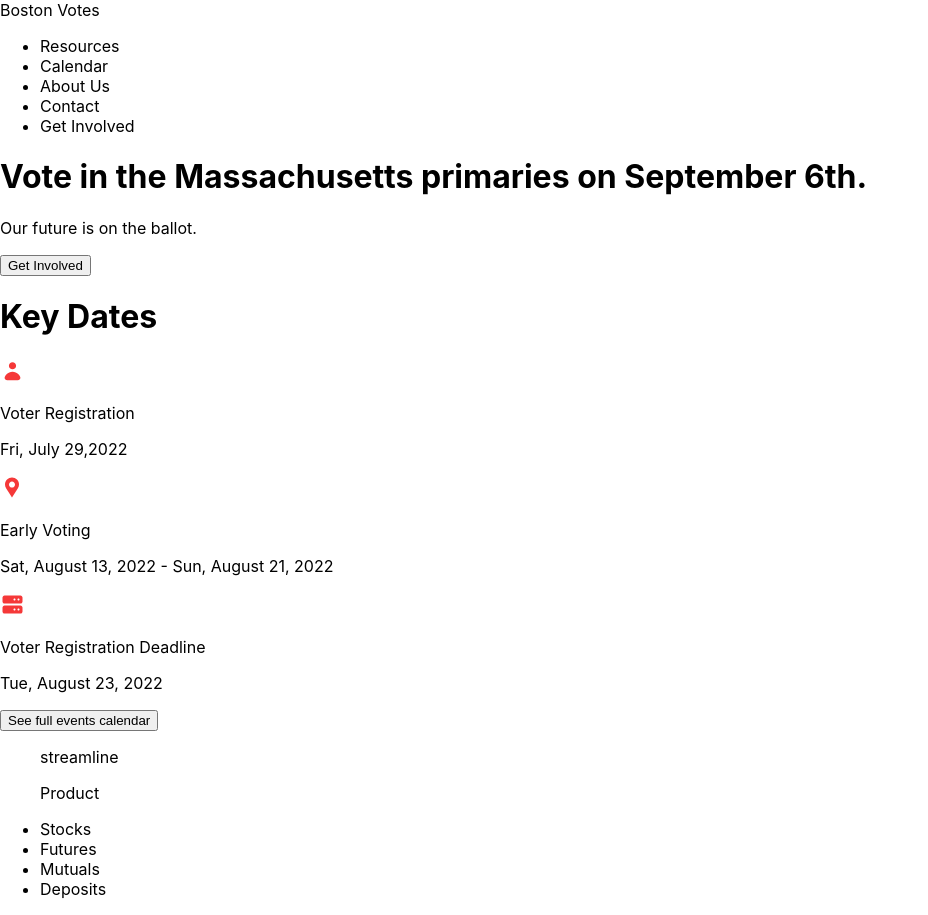
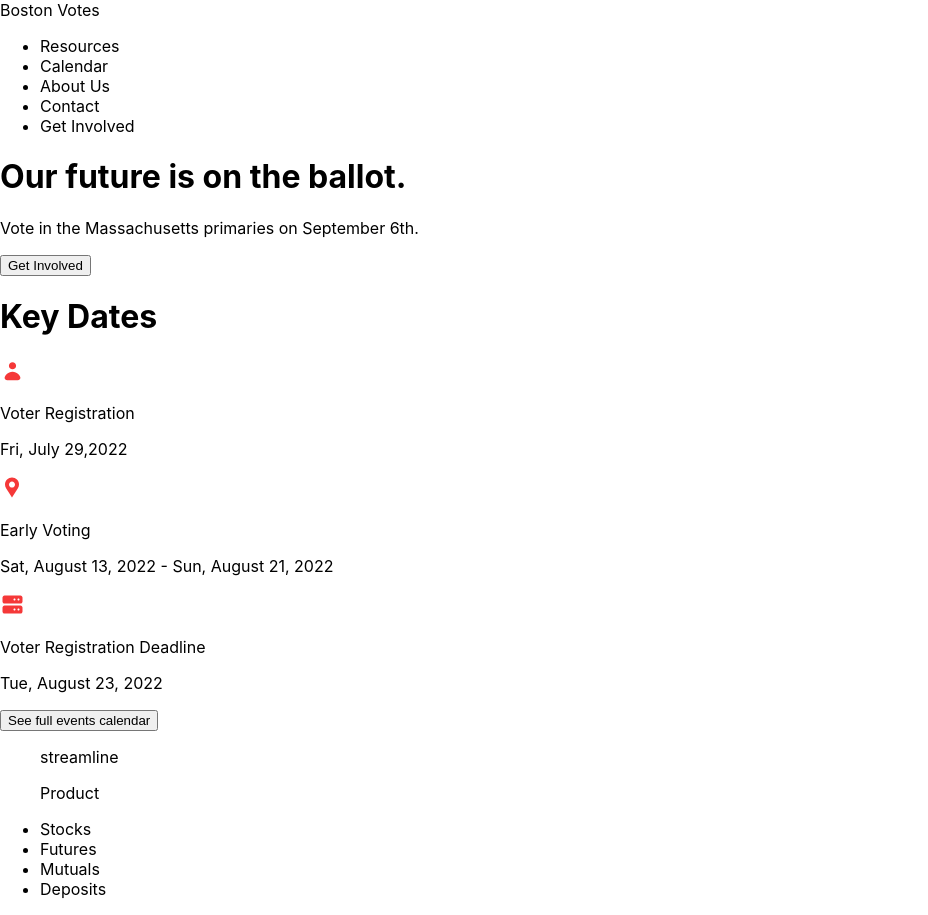
Before and after one commit to harvard-votes/boston-votes, a Next.js app: page / in a window 1280 px wide. Shown: the whole page, without its empty margins (0-928 px from the left). Built offline with nearby package versions, Linux system fonts and the light colour scheme.

Commit message:
fixed schedule

```diff
--- a/components/Hero.js
+++ b/components/Hero.js
@@ -35,11 +35,11 @@ const Hero = ({
 
       <div className="grid grid-flow-row sm:grid-flow-col grid-rows-2 md:grid-rows-1 sm:grid-cols-2 gap-8 py-6 sm:py-16 ">
         <div className=" flex flex-col justify-center items-start row-start-2 sm:row-start-1">
-          <h1 className="text-3xl lg:text-4xl xl:text-5xl font-medium text-black-600 leading-normal">
-            Vote in the Massachusetts primaries on <strong>September 6th</strong>.
+          <h1 className="text-5xl xl:text-6xl font-medium text-black-600 leading-normal">
+            Our future is on the <strong>ballot</strong>.
           </h1>
           <p className="text-black-500 mt-4 mb-6">
-            Our future is on the ballot.
+            Vote in the Massachusetts primaries on September 6th.
           </p>
           {/* <ButtonPrimary>Get Started</ButtonPrimary> */}
             <Button>
@@ -58,7 +58,7 @@ const Hero = ({
               layout="responsive"
             /> */}
 
-        <div className="rounded-lg w-1/4 grid grid-flow-col grid-cols-1 py-9 divide-y-2 divide-x-0 divide-gray-100 bg-white-500 z-10">
+        <div className="rounded-lg w-full grid grid-flow-row grid-cols-1 py-9 divide-y-2 divide-x-0 divide-gray-100 bg-white-500 z-10">
 
             <h1 className="text-3xl text-black-600 font-bold py-6 px-4">
                 Key Dates
```
